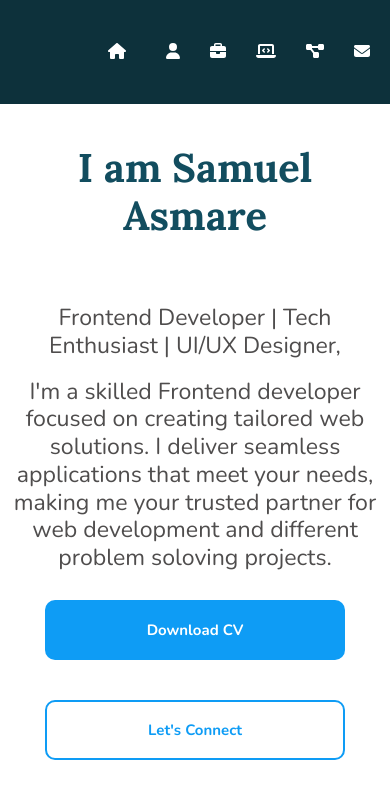
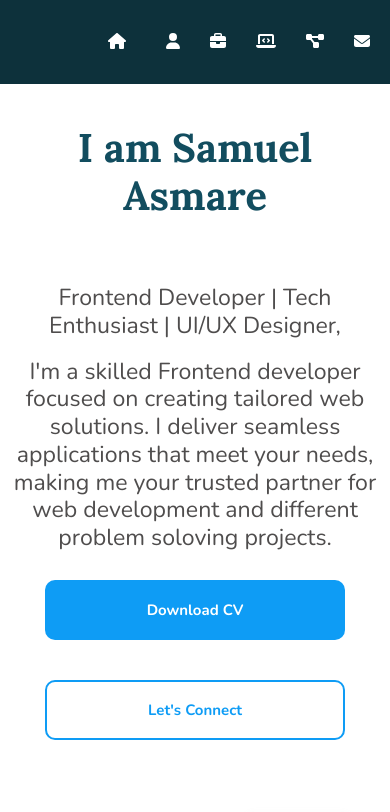
Before and after one commit to SamuelAsmare/reactportfolio, a React (Vite) app: page / in a window 390 px wide. Shown: the top 812 px of the page. Built offline with nearby package versions, Linux system fonts and the light colour scheme.

Commit message:
other links are added .

```diff
--- a/src/App.css
+++ b/src/App.css
@@ -737,8 +737,8 @@ transform:translateY(-20px);
     display: flex;
     justify-content: end;
     padding-right: 10px;
-    padding-top: 30px;
-    padding-bottom:30px;
+    padding-top: 20px;
+    padding-bottom:20px;
     gap: 10px;
 
 }
```
